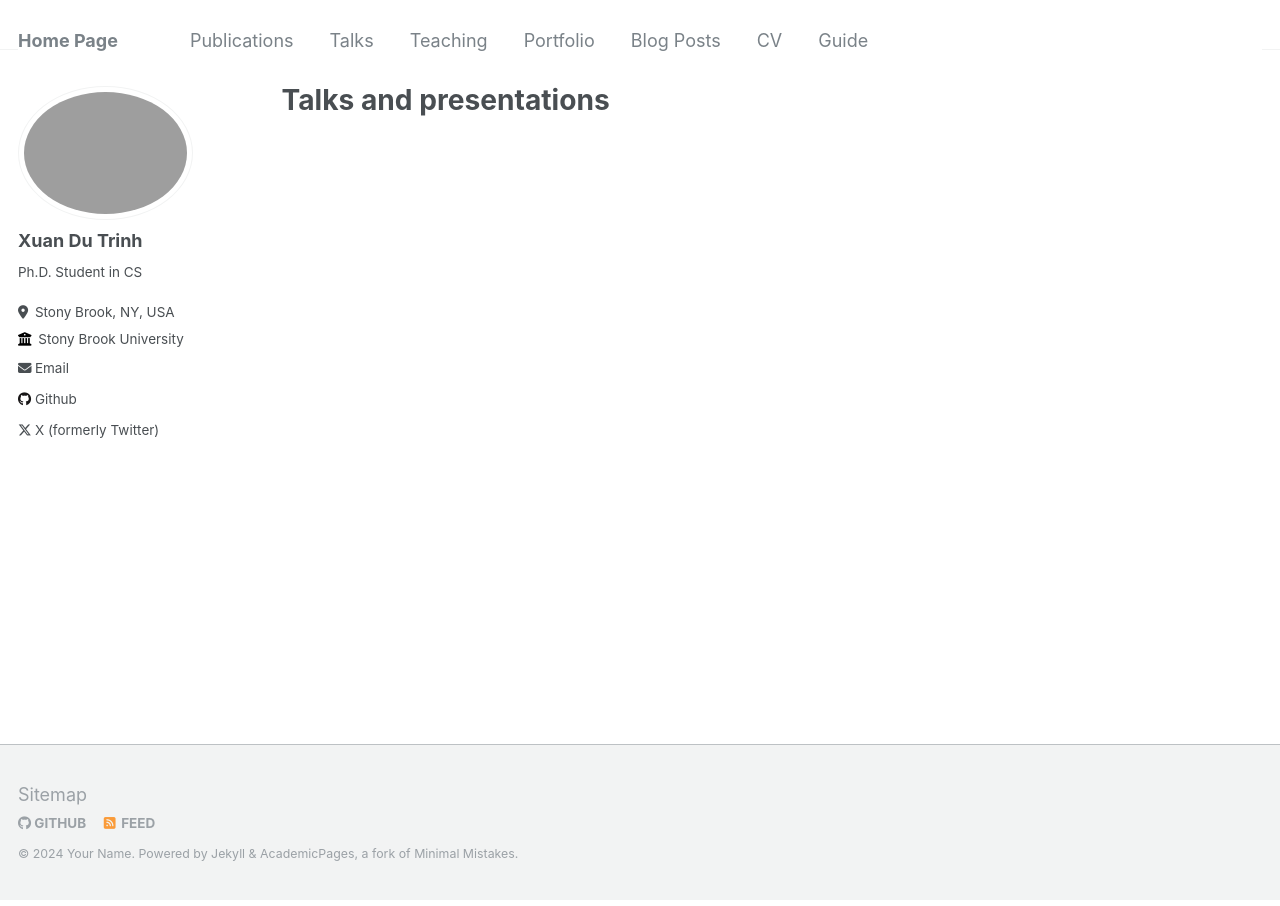
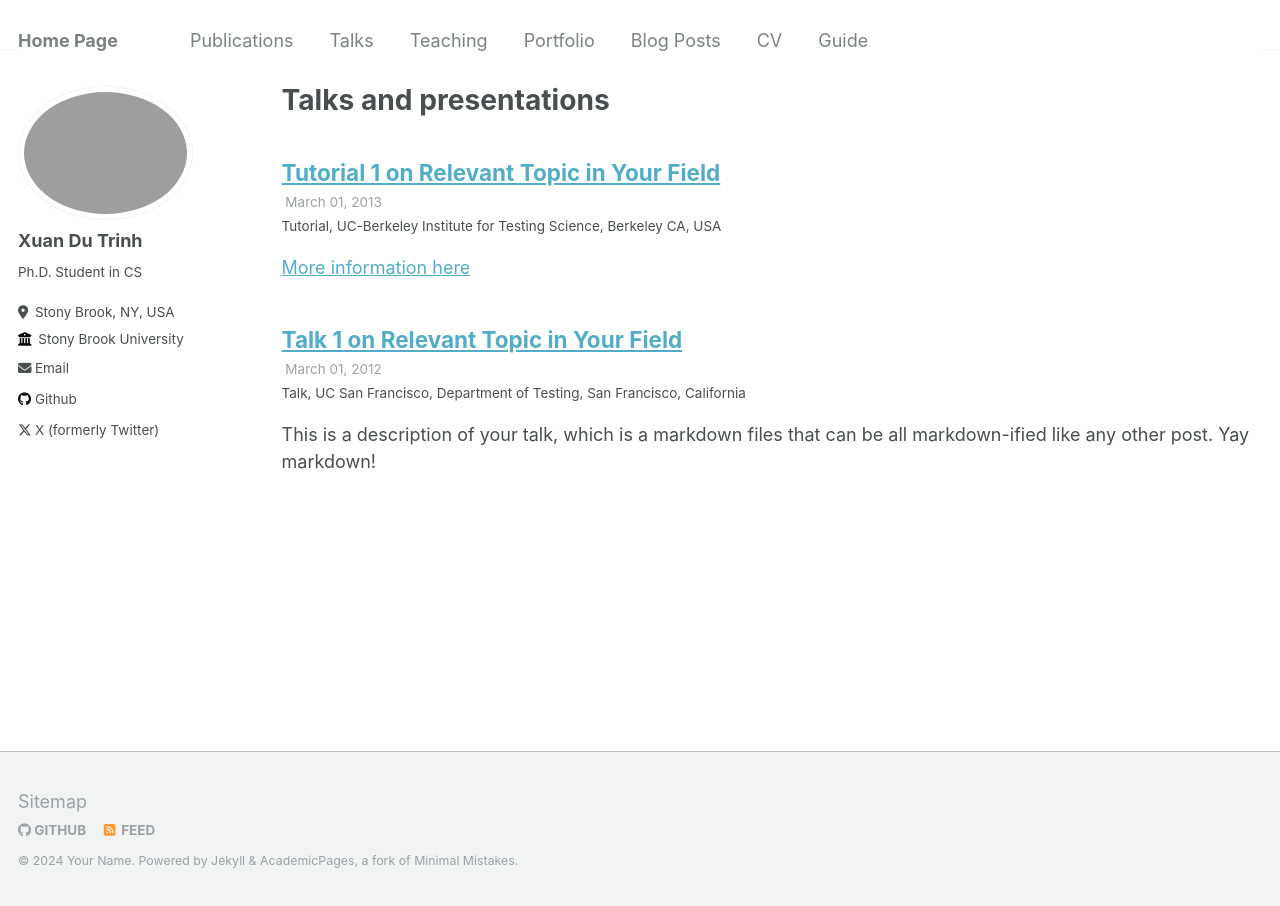
Before and after one commit to trinhdu97/trinhdu97.github.io, a Jekyll site: the page built from _pages/talks.html, in a window 1280 px wide. Built offline with Jekyll 4.4.1, drawn with Linux system fonts in a browser that asks for light colours; part of the change alters nothing that is shown.

```diff
--- a/_config.yml
+++ b/_config.yml
@@ -208,9 +208,9 @@ collections:
   portfolio:
     output: true
     permalink: /:collection/:path/
-  # talks:
-  #   output: false
-  #   permalink: /:collection/:path/
+  talks:
+    output: true
+    permalink: /:collection/:path/
 
 
 # Defaults
@@ -251,6 +251,7 @@ defaults:
       author_profile: true
       share: true
       comments: true
+
   # _portfolio
   - scope:
       path: ""
```
